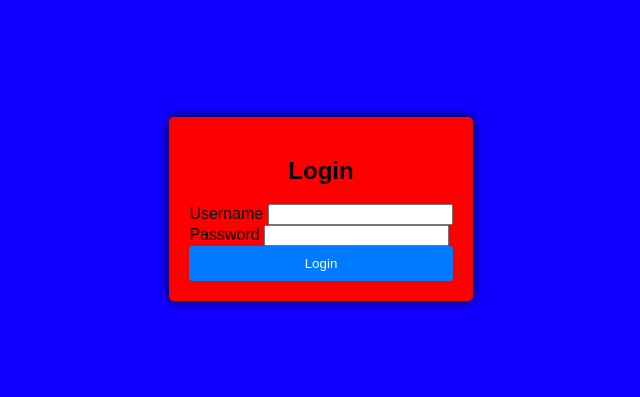
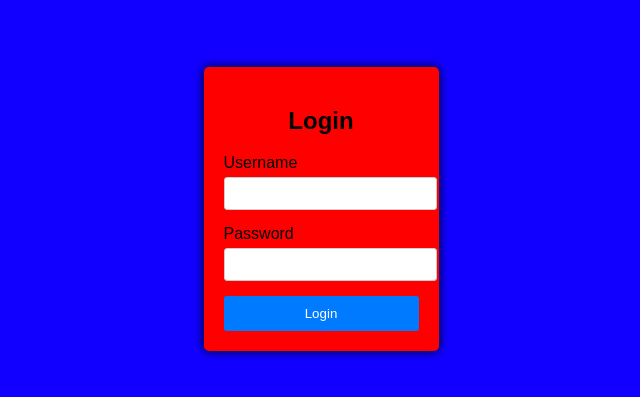
Before and after one commit to mobin7100/mobinabbasi-login, a plain HTML site: page index.html in a window 1280 px wide. Shown: the part 191-588 px from the top of the page, without its empty margins (319-959 px from the left). Drawn offline with Linux system fonts and the light colour scheme.

Commit message:
Update styles.css

```diff
--- a/styles.css
+++ b/styles.css
@@ -24,16 +24,16 @@ h2 {
   text-align: center;
 }
 
-.input-group {
+.input-gir {
   margin-bottom: 15px;
 }
 
-.input-group label {
+.input-gir label {
   display: block;
   margin-bottom: 5px;
 }
 
-.input-group input {
+.input-gir input {
   width: 100%;
   padding: 8px;
   border-radius: 3px;
```
